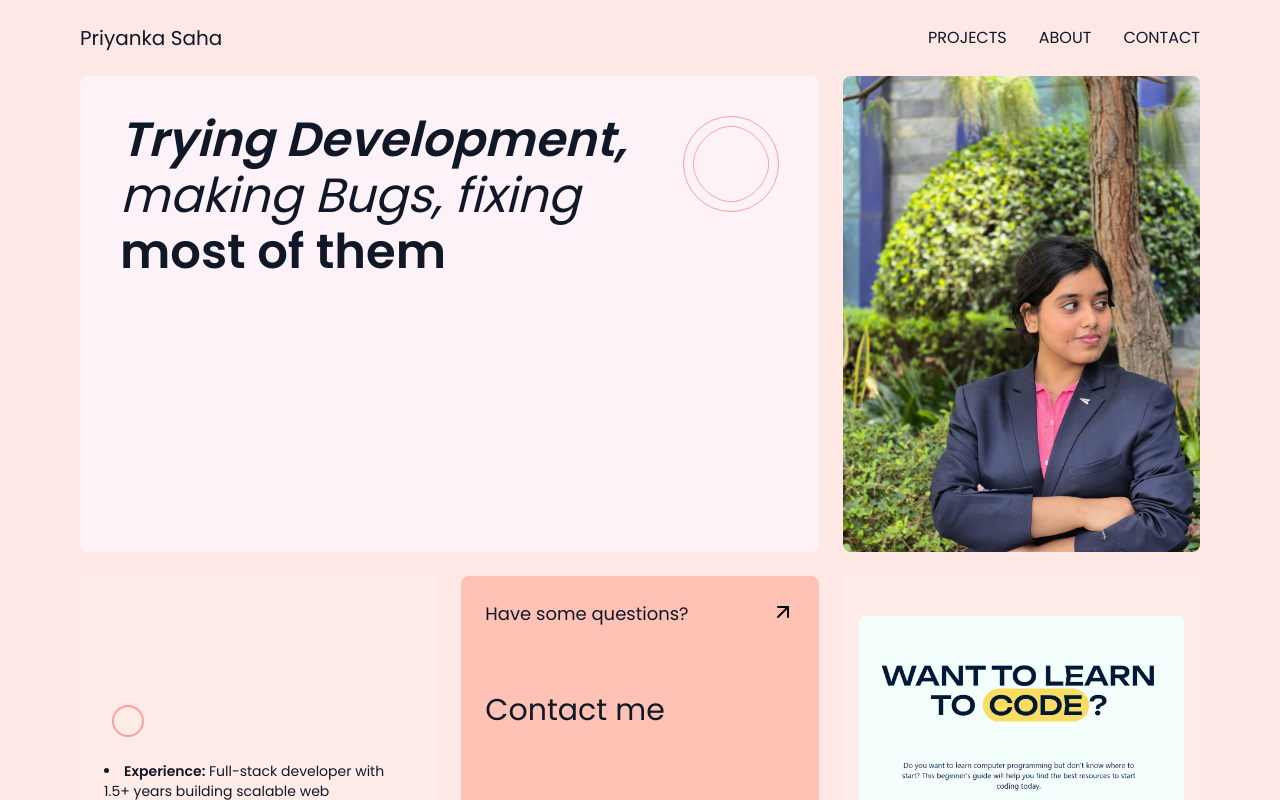
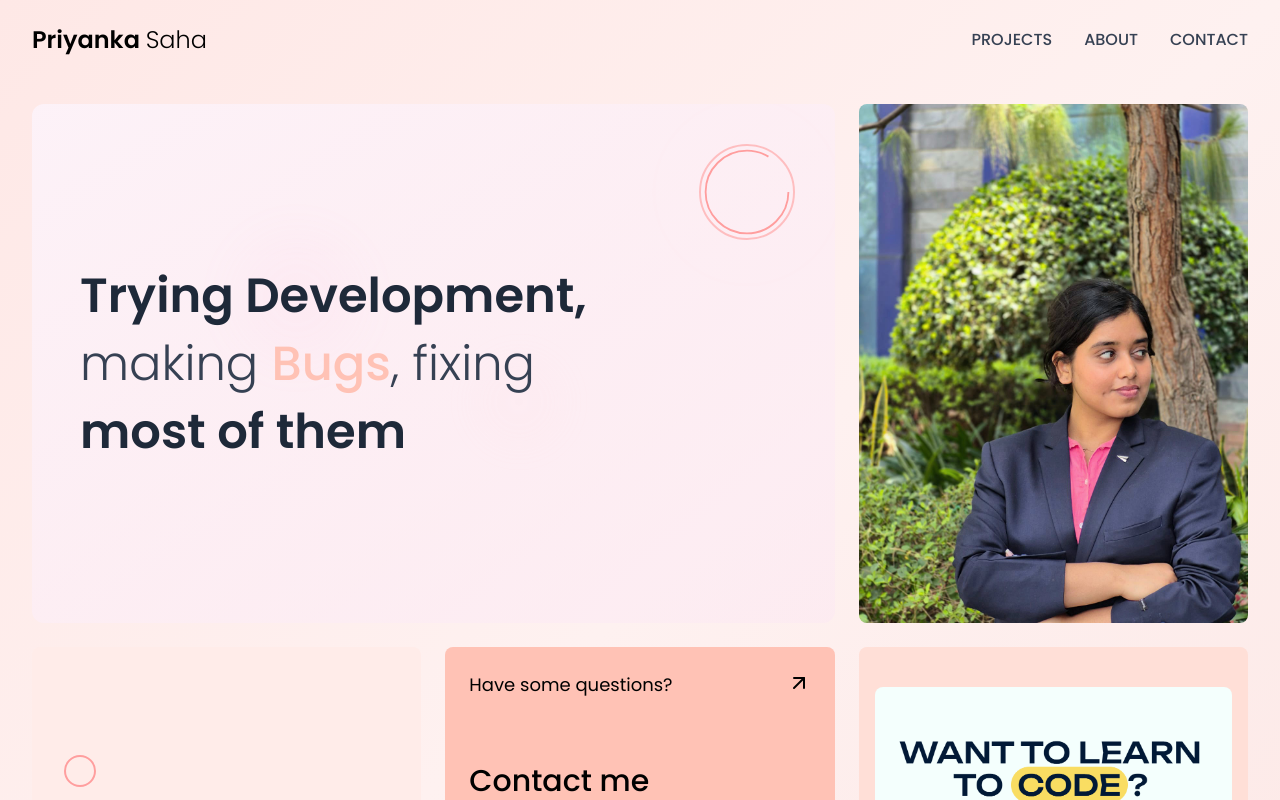
Before and after one commit to Priyankasaha20/cutekawaii, a Next.js app: page / in a window 1280 px wide. Shown: the top 800 px of the page. Built offline with nearby package versions, Linux system fonts and the light colour scheme.

Commit message:
additional ui changes

```diff
--- a/src/app/globals.css
+++ b/src/app/globals.css
@@ -1,19 +1,86 @@
 @import "tailwindcss";
 
-@layer base {
-  body {
-    @apply antialiased text-gray-900;
+@keyframes dash {
+  0% {
+    stroke-dashoffset: 283;
   }
-}
 
-@keyframes dash {
-  to {
+  50% {
+    stroke-dashoffset: 141;
+  }
+
+  100% {
     stroke-dashoffset: 0;
   }
 }
 
+@keyframes fadeInUp {
+  0% {
+    opacity: 0;
+    transform: translateY(20px);
+  }
+
+  100% {
+    opacity: 1;
+    transform: translateY(0);
+  }
+}
+
+@keyframes float {
+
+  0%,
+  100% {
+    transform: translateY(0px);
+  }
+
+  50% {
+    transform: translateY(-10px);
+  }
+}
+
+/* Utility classes */
 .animate-dash {
-  animation: dash 2s linear forwards;
+  animation: dash 2s ease-in-out infinite alternate;
+}
+
+.animate-fadeInUp {
+  animation: fadeInUp 0.6s ease-out forwards;
+}
+
+.animate-float {
+  animation: float 3s ease-in-out infinite;
+}
+
+/* Improved text rendering */
+.font-poppins {
+  font-optical-sizing: auto;
+  font-feature-settings: "liga" 1, "kern" 1;
+}
+
+/* Custom scrollbar for better UX */
+::-webkit-scrollbar {
+  width: 6px;
+}
+
+::-webkit-scrollbar-track {
+  background: rgba(255, 182, 193, 0.1);
+}
+
+::-webkit-scrollbar-thumb {
+  background: rgba(255, 158, 158, 0.3);
+  border-radius: 3px;
+}
+
+::-webkit-scrollbar-thumb:hover {
+  background: rgba(255, 158, 158, 0.5);
+}
+
+/* Enhanced focus states for accessibility */
+a:focus-visible,
+button:focus-visible {
+  outline: 2px solid #FF9E9E;
+  outline-offset: 2px;
+  border-radius: 4px;
 }
 @layer base {
   :root {
--- a/src/app/layout.tsx
+++ b/src/app/layout.tsx
@@ -3,11 +3,10 @@ import Link from 'next/link';
 import './globals.css';
 import { Poppins } from 'next/font/google';
 
-// Corrected: Added variable key to Poppins config or use className
 const poppins = Poppins({
   subsets: ['latin'],
-  weight: ['400', '600'],
-  variable: '--font-poppins',  // Added this line if you want to use poppins.variable
+  weight: ['300', '400', '500', '600', '700'],
+  variable: '--font-poppins',
 });
 
 export const metadata: Metadata = {
@@ -15,7 +14,7 @@ export const metadata: Metadata = {
     default: 'Priyanka Portfolio',
     template: '%s | Priyanka',
   },
-  description: 'Portfolio of Priyanka',
+  description: 'Portfolio of Priyanka - Full Stack Developer',
 };
 
 export default function RootLayout({
@@ -25,29 +24,65 @@ export default function RootLayout({
 }) {
   return (
     <html lang="en">
-      <body className={`${poppins.variable} min-h-screen bg-[#FEE8E6]`}>
-        <div className="max-w-6xl mx-auto px-4 py-6 font-poppins">
+      <body className={`${poppins.variable} min-h-screen bg-gradient-to-br from-[#FEE8E6] via-[#FEF1F0] to-[#FCE7E5] antialiased`}>
+        <div className="max-w-7xl mx-auto px-4 sm:px-6 lg:px-8 py-4 sm:py-6 font-poppins">
           {/* ---------- Header / Navigation ---------- */}
-          <header className="flex justify-between items-center mb-6">
-            <h1 className="font-poppins text-xl">
-              <Link href="/" className="cursor-pointer">
-                Priyanka <span className="">Saha</span>
+          <header className="flex flex-col sm:flex-row justify-between items-start sm:items-center mb-8 sm:mb-12 gap-4 sm:gap-0">
+            <h1 className="font-poppins text-xl sm:text-2xl font-semibold">
+              <Link href="/" className="cursor-pointer ">
+                Priyanka <span className="font-light">Saha</span>
               </Link>
             </h1>
-            <nav className="flex space-x-8">
-              <Link href="/project" className="cursor-pointer hover:underline">
+
+
+            <nav className="hidden sm:flex space-x-6 lg:space-x-8">
+              <Link
+                href="/project"
+                className="relative cursor-pointer text-sm lg:text-base font-medium text-gray-700 hover:text-gray-900 transition-colors duration-300 group"
+              >
+                PROJECTS
+                <span className="absolute -bottom-1 left-0 w-0 h-0.5 bg-pink-800 transition-all duration-300 group-hover:w-full"></span>
+              </Link>
+              <Link
+                href="/about"
+                className="relative cursor-pointer text-sm lg:text-base font-medium text-gray-700 hover:text-gray-900 transition-colors duration-300 group"
+              >
+                ABOUT
+                <span className="absolute -bottom-1 left-0 w-0 h-0.5 bg-pink-800 transition-all duration-300 group-hover:w-full"></span>
+              </Link>
+              <Link
+                href="/contact"
+                className="relative cursor-pointer text-sm lg:text-base font-medium text-gray-700 hover:text-gray-900 transition-colors duration-300 group"
+              >
+                CONTACT
+                <span className="absolute -bottom-1 left-0 w-0 h-0.5 bg-pink-800 transition-all duration-300 group-hover:w-full"></span>
+              </Link>
+            </nav>
+
+
+            <nav className="flex sm:hidden space-x-6 w-full justify-center">
+              <Link
+                href="/project"
+                className="cursor-pointer text-xs font-medium text-gray-700 hover:text-gray-900 transition-colors duration-300"
+              >
                 PROJECTS
               </Link>
-              <Link href="/about" className="cursor-pointer hover:underline">
+              <Link
+                href="/about"
+                className="cursor-pointer text-xs font-medium text-gray-700 hover:text-gray-900 transition-colors duration-300"
+              >
                 ABOUT
               </Link>
-              <Link href="/contact" className="cursor-pointer hover:underline">
+              <Link
+                href="/contact"
+                className="cursor-pointer text-xs font-medium text-gray-700 hover:text-gray-900 transition-colors duration-300"
+              >
                 CONTACT
               </Link>
             </nav>
           </header>
 
-          {/* ---------- Page content ---------- */}
+
           <main>{children}</main>
         </div>
       </body>
--- a/src/app/page.tsx
+++ b/src/app/page.tsx
@@ -2,40 +2,64 @@ import Link from 'next/link';
 import { ArrowUpRight } from 'lucide-react';
 import Image from 'next/image';
 
+export default function Home() {
+  return (
+    <div className="grid grid-cols-1 lg:grid-cols-3 gap-2 md:gap-6 auto-rows-fr font-poppins px-4 md:px-0">
+      {/* Hero Card */}
+      <div className="lg:col-span-2 bg-gradient-to-br from-pink-50 to-pink-100/50 p-6 sm:p-8 md:p-10 lg:p-12 rounded-xl relative flex flex-col justify-between min-h-[400px] sm:min-h-[450px] md:min-h-[500px] lg:min-h-[400px] overflow-hidden group hover:shadow-lg transition-all duration-300">
+        {/* Background decoration */}
+        <div className="absolute inset-0 opacity-5">
+          <div className="absolute top-1/4 left-1/4 w-32 h-32 bg-pink-300 rounded-full blur-xl"></div>
+          <div className="absolute bottom-1/3 right-1/3 w-24 h-24 bg-rose-200 rounded-full blur-lg"></div>
+        </div>
 
 
-export default function Home() {
-  return (
-    <div className="grid grid-cols-1 md:grid-cols-3 gap-6 auto-rows-fr font-poppins">
-  {/* Hero Card */}
-  <div className="md:col-span-2  bg-pink-50 p-10 rounded-lg relative flex flex-col justify-between h-full">
-    <div>
-      <h1 className="text-4xl md:text-5xl font-semibold italic mb-2">
+        {/* Main content */}
+        <div className="relative z-10 flex-1 flex flex-col justify-center">
+          <div className="space-y-1 sm:space-y-0">
+            <h1 className="text-3xl sm:text-4xl md:text-5xl lg:text-4xl xl:text-5xl font-semibold leading-tight text-gray-800 lg:mb-2">
               Trying Development,
             </h1>
-      <h2 className="text-4xl md:text-5xl font-light italic mb-2">
-        making Bugs, fixing
+            <h2 className="text-3xl sm:text-4xl md:text-5xl lg:text-4xl xl:text-5xl font-light leading-tight text-gray-700 lg:mb-2">
+              making <span className="text-[#FFC2B5] font-medium">Bugs</span>, fixing
             </h2>
-      <h1 className="text-4xl md:text-5xl font-semibold">most of them</h1>
+            <h1 className="text-3xl sm:text-4xl md:text-5xl lg:text-4xl xl:text-5xl font-semibold leading-tight text-gray-800">
+              most of them
+            </h1>
           </div>
-    <div className="absolute top-10 right-10">
-      <div className="w-24 h-24 border border-[#FF9E9E] rounded-full">
-        <svg viewBox="0 0 100 100" className="w-full h-full text-[#FF9E9E]">
-          <path
-            d="M50,10 C70,10 90,30 90,50 C90,70 70,90 50,90 C30,90 10,70 10,50 C10,30 30,10 50,10 Z"
+
+        </div>
+
+
+        <div className="absolute top-4 right-4 sm:top-6 sm:right-6 md:top-8 md:right-8 lg:top-10 lg:right-10 z-20">
+          <div className="relative">
+            <div className="w-12 h-12 sm:w-16 sm:h-16 md:w-20 md:h-20 lg:w-24 lg:h-24 border-2 border-[#FF9E9E]/60 rounded-full group-hover:border-[#FF9E9E] transition-colors duration-300">
+              <svg viewBox="0 0 100 100" className="w-full h-full text-[#FF9E9E] transform group-hover:rotate-90 transition-transform duration-500">
+                <circle
+                  cx="50"
+                  cy="50"
+                  r="45"
                   fill="none"
                   stroke="currentColor"
-            strokeWidth="1"
-            strokeDasharray="282"
-            strokeDashoffset="282"
+                  strokeWidth="2"
+                  strokeDasharray="283"
+                  strokeDashoffset="283"
                   className="animate-dash"
+                  style={{
+                    animation: 'dash 2s ease-in-out infinite alternate'
+                  }}
                 />
               </svg>
             </div>
+            {/* Optional pulse effect */}
+            <div className="absolute inset-0 border-2 border-[#FF9E9E]/20 rounded-full animate-ping"></div>
           </div>
         </div>
 
-  {/* Profile Card */}
+
+      </div>
+
+
     <div className="bg-[#E0CFC7] rounded-lg flex items-center justify-center overflow-hidden">
       <Image
         src="/portfolio.jpg"
@@ -46,25 +70,24 @@ export default function Home() {
       />
     </div>
 
-  {/* Bio Card */}
     <div className="bg-[#FFECE9] p-6 rounded-lg flex flex-col justify-center">
       <div className="w-10 h-10 mb-6">
-      <div className="w-8 h-8 border-2 border-[#FF9E9E] rounded-full ml-2 mt-2 font-poppins"></div>
+        <div className="w-8 h-8 border-2 border-[#FF9E9E] rounded-full ml-2 mt-2 font-poppins "></div>
       </div>
-    <ul className="text-sm list-disc list-inside space-y-4 font-medium">
+      <ul className=" list-disc list-inside space-y-4 font-medium text-lg ">
         <li>
-        <strong>Experience:</strong> Full-stack developer with 1.5+ years building scalable web applications.
+          <strong>Experience:</strong> <span className="text-gray-600">Full-stack developer with 1.5+ years building scalable web applications.</span>
         </li>
         <li>
-        <strong>Stack:</strong> React, Node.js, TypeScript, and modern cloud architectures.
+          <strong>Stack:</strong> <span className="text-gray-600">React, Node.js, TypeScript, and modern cloud architectures.</span>
         </li>
         <li>
-        <strong>Approach:</strong> End-to-end development from database design to user interfaces.
+          <strong>Approach:</strong> <span className="text-gray-600">End-to-end development from database design to user interfaces.</span>
         </li>
       </ul>
     </div>
 
-  {/* Contact Card */}
+
     <div className="bg-[#FFC2B5] p-6 rounded-lg flex flex-col justify-between group relative">
       <Link href="/contact">
         <div className="cursor-pointer h-full flex flex-col justify-between">
@@ -77,8 +100,7 @@ export default function Home() {
       </Link>
     </div>
 
-  {/* Projects Card */}
-  <div className="md:col-span-1 bg-[#FFECE9] p-4 rounded-lg flex flex-col justify-between">
+    <div className="md:col-span-1 bg-[#ffdfd7] p-4 rounded-lg flex flex-col justify-between">
       <div>
         <div className="flex justify-end items-center mb-6">
 
@@ -108,6 +130,5 @@ export default function Home() {
       </div>
     </div>
   </div>
-
 );
 }
```
Lines whose indentation alone changed are shown as unchanged.
